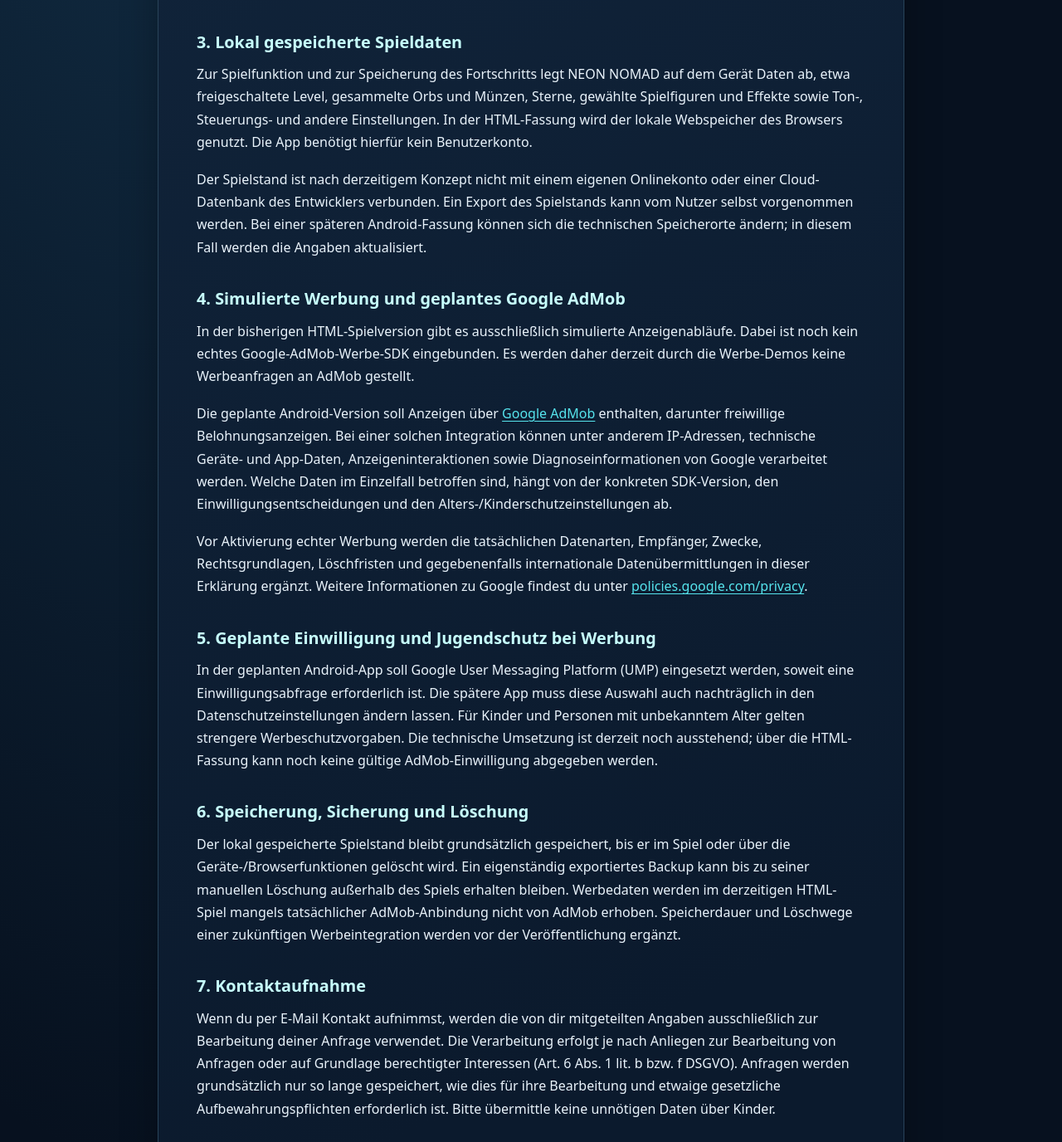
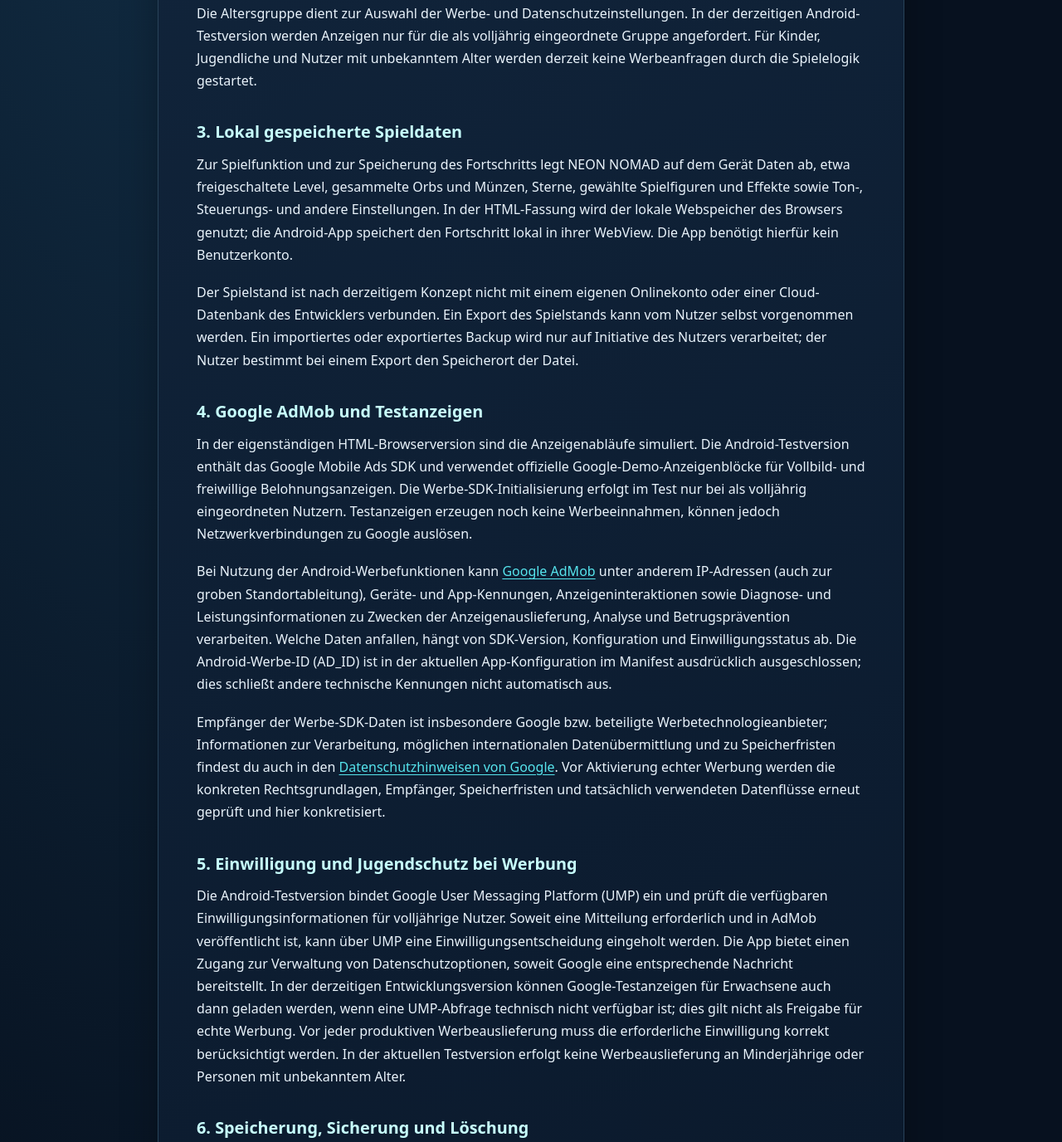
Before and after one commit to PatDattelt/neon-nomad, a plain HTML site: page datenschutz.html in a window 1280 px wide. Shown: the part 1057-2433 px from the top of the page at 83% size. Drawn offline with Linux system fonts and the light colour scheme.

Commit message:
Update public game privacy policy for actual AdMob demo SDK and UMP integration

```diff
--- a/datenschutz.html
+++ b/datenschutz.html
@@ -7,24 +7,24 @@
 <main class="wrap"><article class="paper">
 <p class="kicker">DATENSCHUTZ</p>
 <h1>Datenschutzerklärung für NEON NOMAD</h1>
-<p class="muted">Stand: 13. November 2026 · Technischer Stand: HTML-Test-/Vorbereitungsfassung, ohne echte AdMob-Anzeigen</p>
-<div class="notice"><strong>Wichtiger Hinweis zur Android-Version:</strong> Die echte Google-AdMob-Werbung und die Google-UMP-Einwilligung sind noch nicht eingebaut. Diese Datenschutzerklärung beschreibt den derzeitigen Stand und muss vor der Veröffentlichung der werbefinanzierten Android-App anhand der dann verwendeten SDKs und Datenflüsse ergänzt werden.</div>
+<p class="muted">Stand: 13. November 2026 · Android-Testversion mit Google-Testanzeigen für Erwachsene; echte Werbemonetarisierung ist noch deaktiviert</p>
+<div class="notice"><strong>Hinweis zum Entwicklungsstand:</strong> Die Android-Testversion enthält Google Mobile Ads und die Google User Messaging Platform (UMP). Sie verwendet ausschließlich Google-Testanzeigen für Erwachsene; damit werden noch keine Werbeeinnahmen erzielt. Für Kinder, Jugendliche und Nutzer ohne bestätigte Altersgruppe sind Anzeigen im aktuellen Test deaktiviert. Die Datenschutzhinweise werden vor der Freischaltung echter Anzeigen und der Play-Store-Veröffentlichung erneut geprüft und ergänzt.</div>
 <h2>1. Verantwortlicher und Datenschutzkontakt</h2>
 <address class="contact"><strong>Patrick Beck</strong> (Entwicklername: PatDattelt)<br>Siedlung 25<br>64750 Lützelbach<br>Deutschland<br>E-Mail: <a href="mailto:neon-nomad@gmx.de">neon-nomad@gmx.de</a></address>
 <h2>2. Altersgruppen und Zielgruppe</h2>
 <p>NEON NOMAD ist als Spiel für Kinder, Jugendliche und Erwachsene vorgesehen. Die aktuelle Spielfassung fragt zu Beginn zur Ermittlung einer Altersgruppe das Geburtsdatum ab. Nach dem bestehenden Spielkonzept wird daraus eine Altersgruppe abgeleitet, die lokal gespeichert wird; das vollständige Geburtsdatum wird nicht dauerhaft gespeichert. Eine erneute Altersprüfung kann über die Einstellungen ausgelöst werden.</p>
-<p>Die Altersgruppe dient dazu, später angemessene Einstellungen für Werbung und Datenschutz zu treffen. Für Kinder und Nutzer mit unbekanntem Alter darf keine personalisierte Werbung geschaltet werden.</p>
+<p>Die Altersgruppe dient zur Auswahl der Werbe- und Datenschutzeinstellungen. In der derzeitigen Android-Testversion werden Anzeigen nur für die als volljährig eingeordnete Gruppe angefordert. Für Kinder, Jugendliche und Nutzer mit unbekanntem Alter werden derzeit keine Werbeanfragen durch die Spielelogik gestartet.</p>
 <h2>3. Lokal gespeicherte Spieldaten</h2>
-<p>Zur Spielfunktion und zur Speicherung des Fortschritts legt NEON NOMAD auf dem Gerät Daten ab, etwa freigeschaltete Level, gesammelte Orbs und Münzen, Sterne, gewählte Spielfiguren und Effekte sowie Ton-, Steuerungs- und andere Einstellungen. In der HTML-Fassung wird der lokale Webspeicher des Browsers genutzt. Die App benötigt hierfür kein Benutzerkonto.</p>
-<p>Der Spielstand ist nach derzeitigem Konzept nicht mit einem eigenen Onlinekonto oder einer Cloud-Datenbank des Entwicklers verbunden. Ein Export des Spielstands kann vom Nutzer selbst vorgenommen werden. Bei einer späteren Android-Fassung können sich die technischen Speicherorte ändern; in diesem Fall werden die Angaben aktualisiert.</p>
-<h2>4. Simulierte Werbung und geplantes Google AdMob</h2>
-<p>In der bisherigen HTML-Spielversion gibt es ausschließlich simulierte Anzeigenabläufe. Dabei ist noch kein echtes Google-AdMob-Werbe-SDK eingebunden. Es werden daher derzeit durch die Werbe-Demos keine Werbeanfragen an AdMob gestellt.</p>
-<p>Die geplante Android-Version soll Anzeigen über <a href="https://support.google.com/admob/">Google AdMob</a> enthalten, darunter freiwillige Belohnungsanzeigen. Bei einer solchen Integration können unter anderem IP-Adressen, technische Geräte- und App-Daten, Anzeigeninteraktionen sowie Diagnoseinformationen von Google verarbeitet werden. Welche Daten im Einzelfall betroffen sind, hängt von der konkreten SDK-Version, den Einwilligungsentscheidungen und den Alters-/Kinderschutzeinstellungen ab.</p>
-<p>Vor Aktivierung echter Werbung werden die tatsächlichen Datenarten, Empfänger, Zwecke, Rechtsgrundlagen, Löschfristen und gegebenenfalls internationale Datenübermittlungen in dieser Erklärung ergänzt. Weitere Informationen zu Google findest du unter <a href="https://policies.google.com/privacy">policies.google.com/privacy</a>.</p>
-<h2>5. Geplante Einwilligung und Jugendschutz bei Werbung</h2>
-<p>In der geplanten Android-App soll Google User Messaging Platform (UMP) eingesetzt werden, soweit eine Einwilligungsabfrage erforderlich ist. Die spätere App muss diese Auswahl auch nachträglich in den Datenschutzeinstellungen ändern lassen. Für Kinder und Personen mit unbekanntem Alter gelten strengere Werbeschutzvorgaben. Die technische Umsetzung ist derzeit noch ausstehend; über die HTML-Fassung kann noch keine gültige AdMob-Einwilligung abgegeben werden.</p>
+<p>Zur Spielfunktion und zur Speicherung des Fortschritts legt NEON NOMAD auf dem Gerät Daten ab, etwa freigeschaltete Level, gesammelte Orbs und Münzen, Sterne, gewählte Spielfiguren und Effekte sowie Ton-, Steuerungs- und andere Einstellungen. In der HTML-Fassung wird der lokale Webspeicher des Browsers genutzt; die Android-App speichert den Fortschritt lokal in ihrer WebView. Die App benötigt hierfür kein Benutzerkonto.</p>
+<p>Der Spielstand ist nach derzeitigem Konzept nicht mit einem eigenen Onlinekonto oder einer Cloud-Datenbank des Entwicklers verbunden. Ein Export des Spielstands kann vom Nutzer selbst vorgenommen werden. Ein importiertes oder exportiertes Backup wird nur auf Initiative des Nutzers verarbeitet; der Nutzer bestimmt bei einem Export den Speicherort der Datei.</p>
+<h2>4. Google AdMob und Testanzeigen</h2>
+<p>In der eigenständigen HTML-Browserversion sind die Anzeigenabläufe simuliert. Die Android-Testversion enthält das Google Mobile Ads SDK und verwendet offizielle Google-Demo-Anzeigenblöcke für Vollbild- und freiwillige Belohnungsanzeigen. Die Werbe-SDK-Initialisierung erfolgt im Test nur bei als volljährig eingeordneten Nutzern. Testanzeigen erzeugen noch keine Werbeeinnahmen, können jedoch Netzwerkverbindungen zu Google auslösen.</p>
+<p>Bei Nutzung der Android-Werbefunktionen kann <a href="https://support.google.com/admob/">Google AdMob</a> unter anderem IP-Adressen (auch zur groben Standortableitung), Geräte- und App-Kennungen, Anzeigeninteraktionen sowie Diagnose- und Leistungsinformationen zu Zwecken der Anzeigenauslieferung, Analyse und Betrugsprävention verarbeiten. Welche Daten anfallen, hängt von SDK-Version, Konfiguration und Einwilligungsstatus ab. Die Android-Werbe-ID (AD_ID) ist in der aktuellen App-Konfiguration im Manifest ausdrücklich ausgeschlossen; dies schließt andere technische Kennungen nicht automatisch aus.</p>
+<p>Empfänger der Werbe-SDK-Daten ist insbesondere Google bzw. beteiligte Werbetechnologieanbieter; Informationen zur Verarbeitung, möglichen internationalen Datenübermittlung und zu Speicherfristen findest du auch in den <a href="https://policies.google.com/privacy">Datenschutzhinweisen von Google</a>. Vor Aktivierung echter Werbung werden die konkreten Rechtsgrundlagen, Empfänger, Speicherfristen und tatsächlich verwendeten Datenflüsse erneut geprüft und hier konkretisiert.</p>
+<h2>5. Einwilligung und Jugendschutz bei Werbung</h2>
+<p>Die Android-Testversion bindet Google User Messaging Platform (UMP) ein und prüft die verfügbaren Einwilligungsinformationen für volljährige Nutzer. Soweit eine Mitteilung erforderlich und in AdMob veröffentlicht ist, kann über UMP eine Einwilligungsentscheidung eingeholt werden. Die App bietet einen Zugang zur Verwaltung von Datenschutzoptionen, soweit Google eine entsprechende Nachricht bereitstellt. In der derzeitigen Entwicklungsversion können Google-Testanzeigen für Erwachsene auch dann geladen werden, wenn eine UMP-Abfrage technisch nicht verfügbar ist; dies gilt nicht als Freigabe für echte Werbung. Vor jeder produktiven Werbeauslieferung muss die erforderliche Einwilligung korrekt berücksichtigt werden. In der aktuellen Testversion erfolgt keine Werbeauslieferung an Minderjährige oder Personen mit unbekanntem Alter.</p>
 <h2>6. Speicherung, Sicherung und Löschung</h2>
-<p>Der lokal gespeicherte Spielstand bleibt grundsätzlich gespeichert, bis er im Spiel oder über die Geräte-/Browserfunktionen gelöscht wird. Ein eigenständig exportiertes Backup kann bis zu seiner manuellen Löschung außerhalb des Spiels erhalten bleiben. Werbedaten werden im derzeitigen HTML-Spiel mangels tatsächlicher AdMob-Anbindung nicht von AdMob erhoben. Speicherdauer und Löschwege einer zukünftigen Werbeintegration werden vor der Veröffentlichung ergänzt.</p>
+<p>Der lokal gespeicherte Spielstand bleibt grundsätzlich gespeichert, bis er im Spiel oder über die Geräte-/Browserfunktionen gelöscht wird. Ein eigenständig exportiertes Backup kann bis zu seiner manuellen Löschung außerhalb des Spiels erhalten bleiben. In der HTML-Browserversion sind Werbeanzeigen simuliert. In der Android-Testversion können bei aktiven Google-Testanzeigen Daten durch die eingesetzten SDKs verarbeitet werden. Auf die Speicherdauer der von Google verarbeiteten Daten hat der Entwickler keinen unmittelbaren Einfluss; nähere Hinweise enthält die Datenschutzerklärung von Google. Weitere Details werden vor der Produktivfreischaltung ergänzt.</p>
 <h2>7. Kontaktaufnahme</h2>
 <p>Wenn du per E-Mail Kontakt aufnimmst, werden die von dir mitgeteilten Angaben ausschließlich zur Bearbeitung deiner Anfrage verwendet. Die Verarbeitung erfolgt je nach Anliegen zur Bearbeitung von Anfragen oder auf Grundlage berechtigter Interessen (Art. 6 Abs. 1 lit. b bzw. f DSGVO). Anfragen werden grundsätzlich nur so lange gespeichert, wie dies für ihre Bearbeitung und etwaige gesetzliche Aufbewahrungspflichten erforderlich ist. Bitte übermittle keine unnötigen Daten über Kinder.</p>
 <h2>8. Betrieb dieser Informationswebseite über GitHub Pages</h2>
@@ -33,7 +33,7 @@
 <h2>9. Datenschutzrechte</h2>
 <p>Im Rahmen der gesetzlichen Voraussetzungen bestehen insbesondere Rechte auf Auskunft, Berichtigung, Löschung, Einschränkung der Verarbeitung, Datenübertragbarkeit und Widerspruch. Soweit eine Verarbeitung auf Einwilligung beruht, kann diese mit Wirkung für die Zukunft widerrufen werden. Du kannst dich außerdem bei einer Datenschutzaufsichtsbehörde beschweren. Zur Ausübung deiner Rechte schreibe an <a href="mailto:neon-nomad@gmx.de">neon-nomad@gmx.de</a>.</p>
 <h2>10. Änderungen dieser Erklärung</h2>
-<p>Bei Änderungen der App, insbesondere vor dem Einbau und der Freischaltung von echtem Google AdMob und UMP, wird diese Datenschutzerklärung überprüft und angepasst. Es gilt die auf dieser Webseite angezeigte aktuelle Fassung.</p>
+<p>Bei Änderungen der App, insbesondere vor dem Einschalten echter AdMob-Anzeigen oder dem Erscheinen im Google Play Store, wird diese Datenschutzerklärung überprüft und angepasst. Es gilt die auf dieser Webseite angezeigte aktuelle Fassung.</p>
 </article></main>
 <footer>© 2026 PatDattelt <a href="datenschutz.html">Datenschutz</a><a href="impressum.html">Impressum</a></footer>
 </body></html>
```
